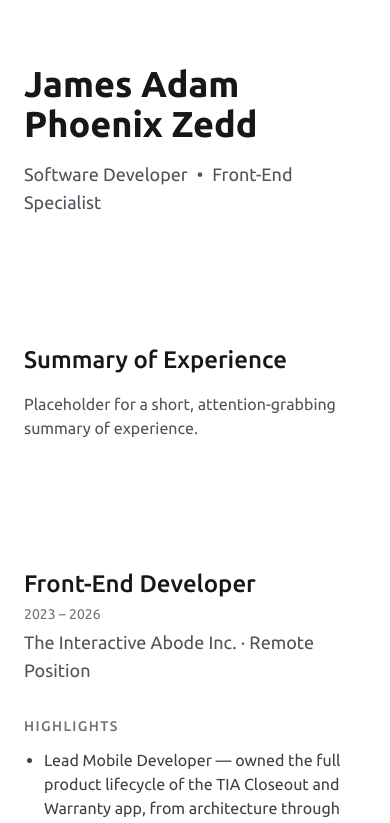
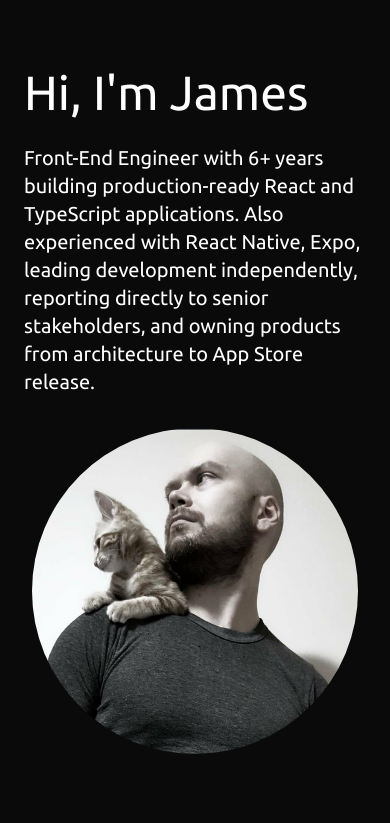
Before and after one commit to james-zedd/jameszedd-dot-com, a Next.js app: page / in a window 390 px wide. Shown: the top 823 px of the page. Built offline with nearby package versions, Linux system fonts and the light colour scheme.

Commit message:
Update intro section and add base media queries

```diff
--- a/src/app/_components/ExperienceSummary.tsx
+++ /dev/null
@@ -1,10 +0,0 @@
-export default function ExperienceSummary() {
-  return (
-    <section id="experience-summary" className="py-16">
-      <h2 className="text-2xl font-medium">Summary of Experience</h2>
-      <p className="mt-4 text-zinc-600 dark:text-zinc-400">
-        Placeholder for a short, attention-grabbing summary of experience.
-      </p>
-    </section>
-  );
-}
--- a/src/app/_components/Intro.tsx
+++ b/src/app/_components/Intro.tsx
@@ -1,10 +1,25 @@
+import Image from "next/image";
+
 export default function Intro() {
   return (
     <section id="intro" className="py-16">
-      <h1 className="text-4xl font-bold">James Adam Phoenix Zedd</h1>
-      <p className="mt-4 text-lg text-zinc-600 dark:text-zinc-400">
-        Software Developer&ensp;•&ensp;Front-End Specialist
-      </p>
+      <div className="flex flex-col gap-6 md:flex-row">
+        <div className="flex flex-col justify-center align-centergap-6">
+          <h1 className="mb-6">Hi, I&apos;m James</h1>
+          <h2>
+            Front-End Engineer with 6+ years building production-ready React and TypeScript applications. Also experienced with React Native, Expo, leading development independently, reporting directly to senior stakeholders, and owning products from architecture to App Store release.
+          </h2>
+        </div>
+        <div className="flex flex-column w-full justify-center align-center">
+          <Image
+            src="/images/lasagne-photo__1080x1081.jpg"
+            alt="James Zedd"
+            width={700}
+            height={700}
+            className="rounded-full p-2"
+          />
+        </div>
+      </div>
     </section>
   );
 }
--- a/src/app/_components/JobSection.tsx
+++ b/src/app/_components/JobSection.tsx
@@ -20,9 +20,9 @@
   technologies,
 }: JobSectionProps) {
   return (
-    <section id={id} className="py-16">
+    <div id={id} className="w-full py-16 xl:w-1/2">
       <div className="flex flex-col gap-1 sm:flex-row sm:items-baseline sm:justify-between">
-        <h2 className="text-2xl font-medium">{role}</h2>
+        <h2>{role}</h2>
         <p className="text-sm text-zinc-500 dark:text-zinc-400">{period}</p>
       </div>
       <p className="mt-1 text-lg text-zinc-600 dark:text-zinc-400">
@@ -60,6 +60,6 @@
           </li>
         ))}
       </ul>
-    </section>
+    </div>
   );
 }
--- /dev/null
+++ b/src/app/_components/ProfessionalExperience.tsx
@@ -0,0 +1,15 @@
+import React from 'react'
+import CareerHalight from './CareerHalight'
+import CareerTia from './CareerTia'
+
+export default function ProfessionalExperience() {
+  return (
+    <section id="professional-experience">
+      <h1>Professional Experience</h1>
+      <div className="flex flex-col gap-2 xl:flex-row xl:gap-24">
+        <CareerTia />
+        <CareerHalight />
+    </div>
+    </section>
+  )
+}
--- a/src/app/globals.css
+++ b/src/app/globals.css
@@ -1,8 +1,12 @@
 @import "tailwindcss";
 
 :root {
-  --background: #ffffff;
-  --foreground: #171717;
+  --background: #0a0a0a;
+  --foreground: #ffffff;
+  --font-ubuntu: "Ubuntu", sans-serif;
+  --font-ubuntu-mono: "Ubuntu Mono", monospace;
+  --font-merriweather: "Merriweather", serif;
+  --text-light: #b4b4b4;
 }
 
 @theme inline {
@@ -20,16 +24,83 @@
   --breakpoint-lg: 64rem; /* 1024px */
   --breakpoint-xl: 80rem; /* 1280px */
   --breakpoint-2xl: 96rem; /* 1536px */
-}
-
-@media (prefers-color-scheme: dark) {
-  :root {
-    --background: #0a0a0a;
-    --foreground: #ededed;
-  }
+  --breakpoint-3xl: 120rem; /* 1920px */
 }
 
 body {
   background: var(--background);
   color: var(--foreground);
 }
+
+h1, h2, h3, h4, h5, h6 {
+  font-family: var(--font-sans);
+  font-weight: 400;
+}
+
+h1 {
+  font-size: 3rem;
+  line-height: 3.5rem;
+}
+
+h2 {
+  font-size: 1.25rem;
+  line-height: 1.75rem;
+}
+
+h3 {
+  font-size: 1.125rem;
+  line-height: 1.5rem;
+}
+
+p {
+  font-size: 1rem;
+  line-height: 1.5rem;
+}
+
+.text-light {
+  color: var(--text-light);
+}
+
+@media (min-width: 48rem) { /* 768px */
+  h1 {
+    font-size: 4.5rem;
+    line-height: 5rem;
+  }
+
+  h2 {
+    font-size: 1.5rem;
+    line-height: 2rem;
+  }
+
+  h3 {
+    font-size: 1.25rem;
+    line-height: 1.75rem;
+  }
+
+  p {
+    font-size: 1.125rem;
+    line-height: 1.75rem;
+  }
+}
+
+@media (min-width: 120rem) { /* 1920px */
+  h1 {
+    font-size: 6rem;
+    line-height: 7rem;
+  }
+
+  h2 {
+    font-size: 1.5rem;
+    line-height: 2rem;
+  }
+
+  h3 {
+    font-size: 1.5rem;
+    line-height: 2rem;
+  }
+
+  p {
+    font-size: 1.25rem;
+    line-height: 1.75rem;
+  }
+}
--- a/src/app/page.tsx
+++ b/src/app/page.tsx
@@ -1,18 +1,14 @@
 import Intro from "./_components/Intro";
-import ExperienceSummary from "./_components/ExperienceSummary";
-import CareerTia from "./_components/CareerTia";
-import CareerHalight from "./_components/CareerHalight";
+import ProfessionalExperience from "./_components/ProfessionalExperience";
 import Achievements from "./_components/Achievements";
 import Portfolio from "./_components/Portfolio";
 import Contact from "./_components/Contact";
 
 export default function Home() {
   return (
-    <main className="mx-auto w-full max-w-3xl flex-1 px-6">
+    <main className="mx-auto w-full flex-1 px-6 md:px-12 3xl:max-w-[120rem] 3xl:px-24">
       <Intro />
-      <ExperienceSummary />
-      <CareerTia />
-      <CareerHalight />
+      <ProfessionalExperience />
       <Achievements />
       <Portfolio />
       <Contact />
```
Also changed, not shown: public/images/lasagne-photo__1080x1081.jpg (added).
